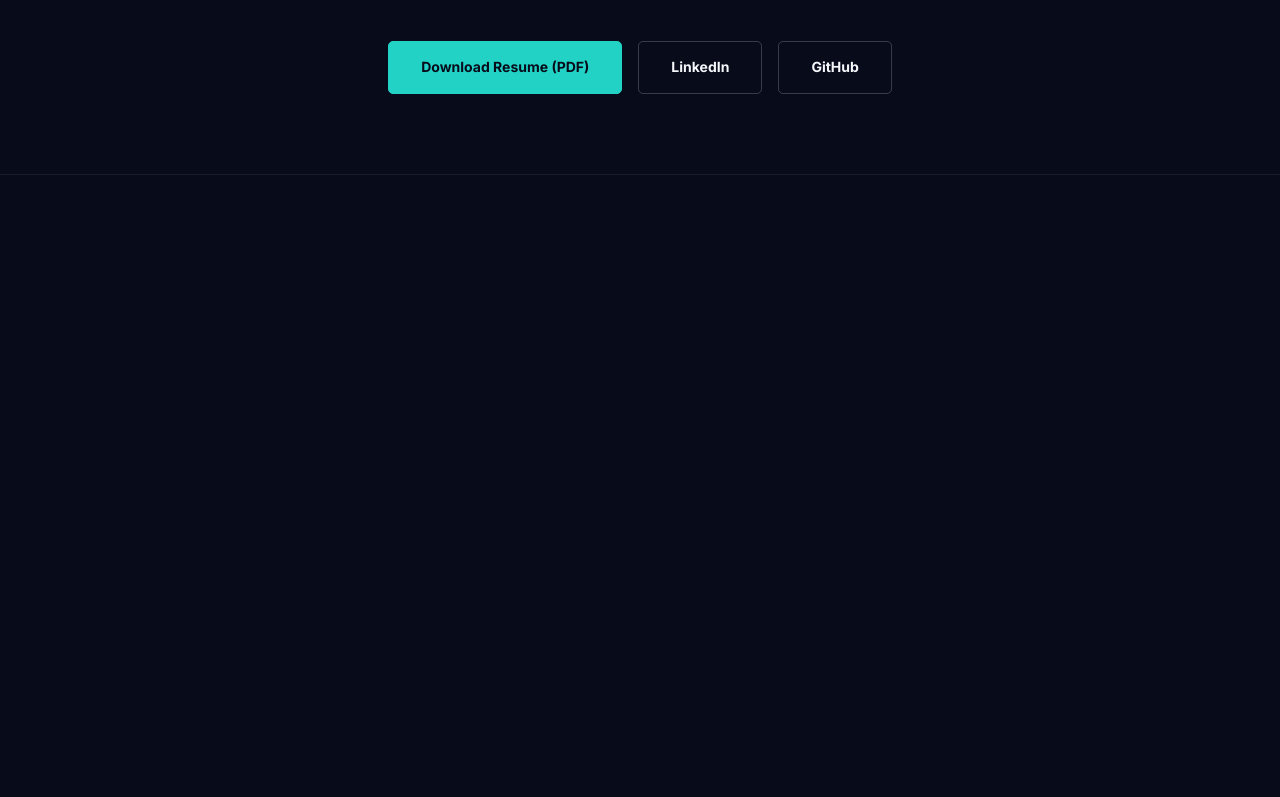
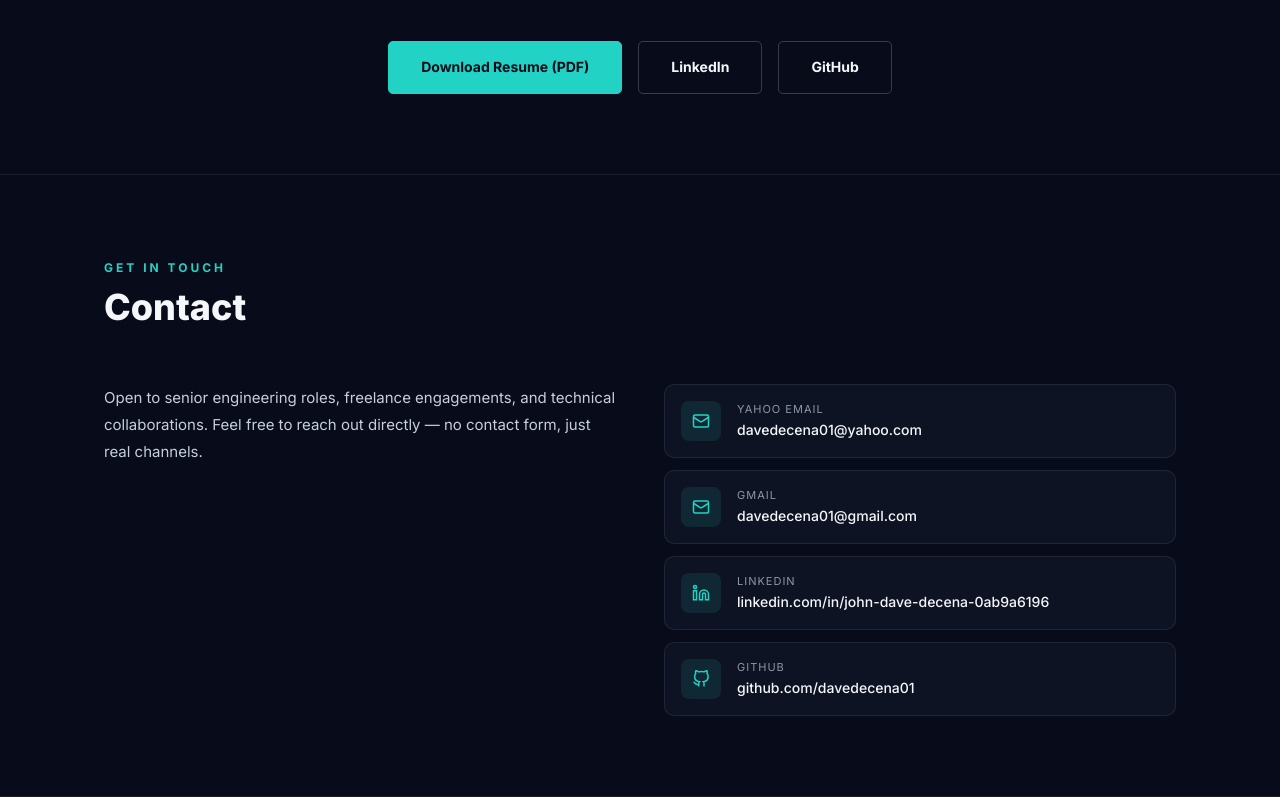
Before and after one commit to davedecena01/PortfolioWeb, an Angular app: page / in a window 1280 px wide. Shown: the part 4748-5545 px from the top of the page. Before the commit the page ends 4923 px from the top, so only its background shows below. Built offline with nearby package versions, Linux system fonts and the light colour scheme.

Commit message:
feat: add ContactComponent

```diff
--- /dev/null
+++ b/src/app/features/contact/contact.component.html
@@ -0,0 +1,41 @@
+<app-section-wrapper sectionId="contact">
+  <span class="section-label">Get In Touch</span>
+  <h2 class="section-title">Contact</h2>
+
+  <div class="contact-grid">
+    <div class="contact-intro">
+      <p>Open to senior engineering roles, freelance engagements, and technical collaborations.
+        Feel free to reach out directly — no contact form, just real channels.</p>
+    </div>
+
+    <div class="contact-list">
+      @for (item of contactItems; track item.label) {
+        <a [href]="item.href" target="_blank" rel="noopener noreferrer" class="contact-item">
+          <div class="contact-icon" [attr.aria-hidden]="true">
+            @if (item.icon === 'email') {
+              <svg width="18" height="18" viewBox="0 0 24 24" fill="none" stroke="currentColor" stroke-width="2">
+                <rect x="2" y="4" width="20" height="16" rx="2"/>
+                <path d="m22 7-8.97 5.7a1.94 1.94 0 0 1-2.06 0L2 7"/>
+              </svg>
+            }
+            @if (item.icon === 'linkedin') {
+              <svg width="18" height="18" viewBox="0 0 24 24" fill="none" stroke="currentColor" stroke-width="2">
+                <path d="M16 8a6 6 0 0 1 6 6v7h-4v-7a2 2 0 0 0-2-2 2 2 0 0 0-2 2v7h-4v-7a6 6 0 0 1 6-6z"/>
+                <rect x="2" y="9" width="4" height="12"/><circle cx="4" cy="4" r="2"/>
+              </svg>
+            }
+            @if (item.icon === 'github') {
+              <svg width="18" height="18" viewBox="0 0 24 24" fill="none" stroke="currentColor" stroke-width="2">
+                <path d="M9 19c-5 1.5-5-2.5-7-3m14 6v-3.87a3.37 3.37 0 0 0-.94-2.61c3.14-.35 6.44-1.54 6.44-7A5.44 5.44 0 0 0 20 4.77 5.07 5.07 0 0 0 19.91 1S18.73.65 16 2.48a13.38 13.38 0 0 0-7 0C6.27.65 5.09 1 5.09 1A5.07 5.07 0 0 0 5 4.77a5.44 5.44 0 0 0-1.5 3.78c0 5.42 3.3 6.61 6.44 7A3.37 3.37 0 0 0 9 18.13V22"/>
+              </svg>
+            }
+          </div>
+          <div>
+            <div class="contact-label">{{ item.label }}</div>
+            <div class="contact-value">{{ item.value }}</div>
+          </div>
+        </a>
+      }
+    </div>
+  </div>
+</app-section-wrapper>
--- /dev/null
+++ b/src/app/features/contact/contact.component.scss
@@ -0,0 +1,58 @@
+@use '../../../styles/variables' as *;
+
+.contact-grid {
+  display: grid;
+  grid-template-columns: 1fr 1fr;
+  gap: 48px;
+  align-items: start;
+}
+
+.contact-intro p {
+  font-size: 15px;
+  color: $body;
+  line-height: 1.8;
+}
+
+.contact-list {
+  display: flex;
+  flex-direction: column;
+  gap: 12px;
+}
+
+.contact-item {
+  display: flex;
+  align-items: center;
+  gap: 16px;
+  padding: 16px;
+  background: $surface;
+  border: 1px solid $border;
+  border-radius: $radius-md;
+  transition: border-color $transition-base;
+
+  &:hover { border-color: rgba(34, 211, 197, 0.3); }
+}
+
+.contact-icon {
+  width: 40px;
+  height: 40px;
+  border-radius: 8px;
+  background: rgba(34, 211, 197, 0.1);
+  display: flex;
+  align-items: center;
+  justify-content: center;
+  flex-shrink: 0;
+  color: $accent;
+}
+
+.contact-label {
+  font-size: 11px;
+  color: $muted;
+  text-transform: uppercase;
+  letter-spacing: 1px;
+}
+
+.contact-value {
+  font-size: 14px;
+  color: $heading;
+  font-weight: 500;
+}
--- /dev/null
+++ b/src/app/features/contact/contact.component.ts
@@ -0,0 +1,15 @@
+import { Component } from '@angular/core';
+import { SectionWrapperComponent } from '../../shared/ui/section-wrapper/section-wrapper.component';
+import { CONTACT_ITEMS } from '../../core/constants/contact.constants';
+import { ContactItem } from '../../core/models/models';
+
+@Component({
+  selector: 'app-contact',
+  standalone: true,
+  imports: [SectionWrapperComponent],
+  templateUrl: './contact.component.html',
+  styleUrls: ['./contact.component.scss'],
+})
+export class ContactComponent {
+  readonly contactItems: ContactItem[] = CONTACT_ITEMS;
+}
--- a/src/app/layout/shell/shell.component.html
+++ b/src/app/layout/shell/shell.component.html
@@ -7,4 +7,5 @@
   <app-projects></app-projects>
   <app-certifications></app-certifications>
   <app-resume></app-resume>
+  <app-contact></app-contact>
 </main>
--- a/src/app/layout/shell/shell.component.ts
+++ b/src/app/layout/shell/shell.component.ts
@@ -7,13 +7,14 @@
 import { ProjectsComponent } from '../../features/projects/projects.component';
 import { CertificationsComponent } from '../../features/certifications/certifications.component';
 import { ResumeComponent } from '../../features/resume/resume.component';
+import { ContactComponent } from '../../features/contact/contact.component';
 import { ScrollSpyService } from '../../shared/ui/scroll-spy/scroll-spy.service';
 import { NAV_ITEMS } from '../../core/constants/nav.constants';
 
 @Component({
   selector: 'app-shell',
   standalone: true,
-  imports: [HeaderComponent, HomeComponent, AboutComponent, SkillsComponent, ExperienceComponent, ProjectsComponent, CertificationsComponent, ResumeComponent],
+  imports: [HeaderComponent, HomeComponent, AboutComponent, SkillsComponent, ExperienceComponent, ProjectsComponent, CertificationsComponent, ResumeComponent, ContactComponent],
   templateUrl: './shell.component.html',
   styleUrls: ['./shell.component.scss'],
 })
```
Also changed, not shown: 1 other file (tests, documents, lock files or other folders).
